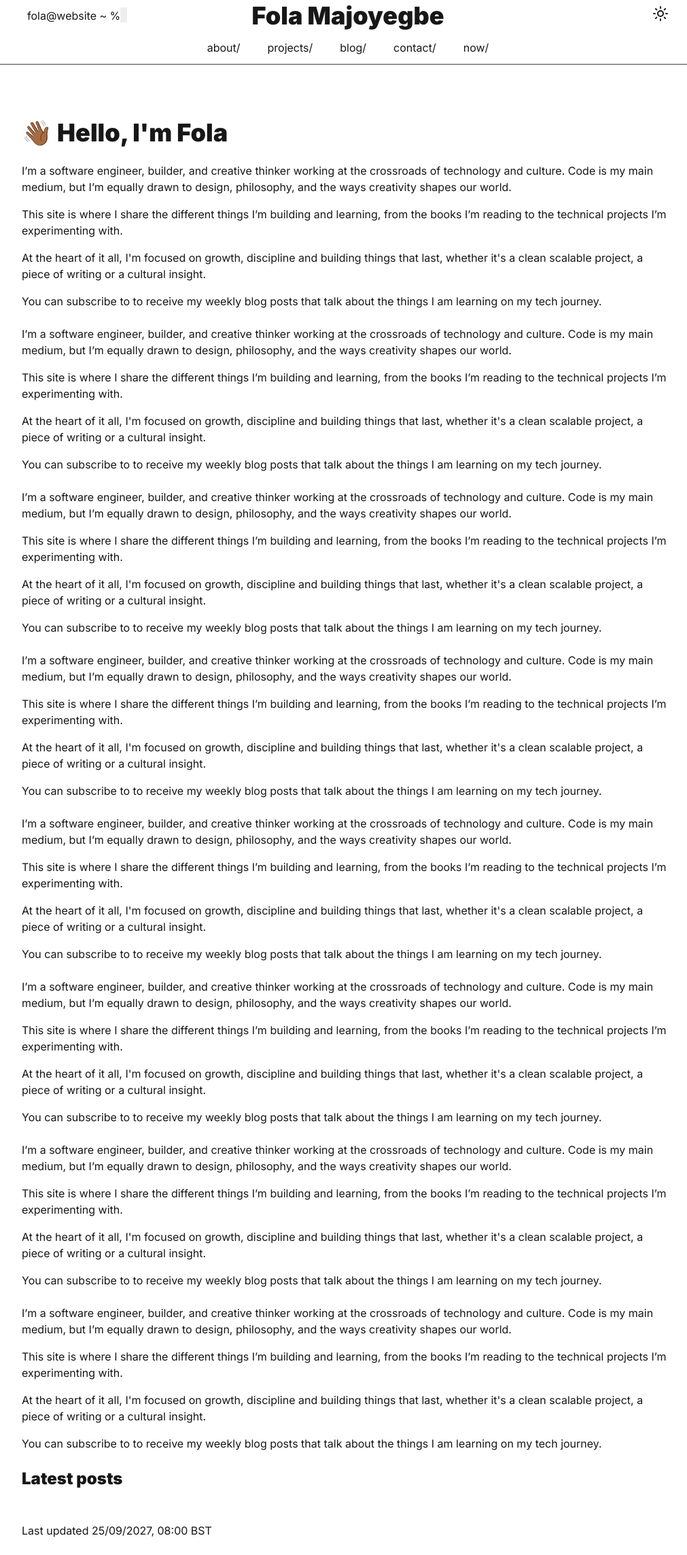
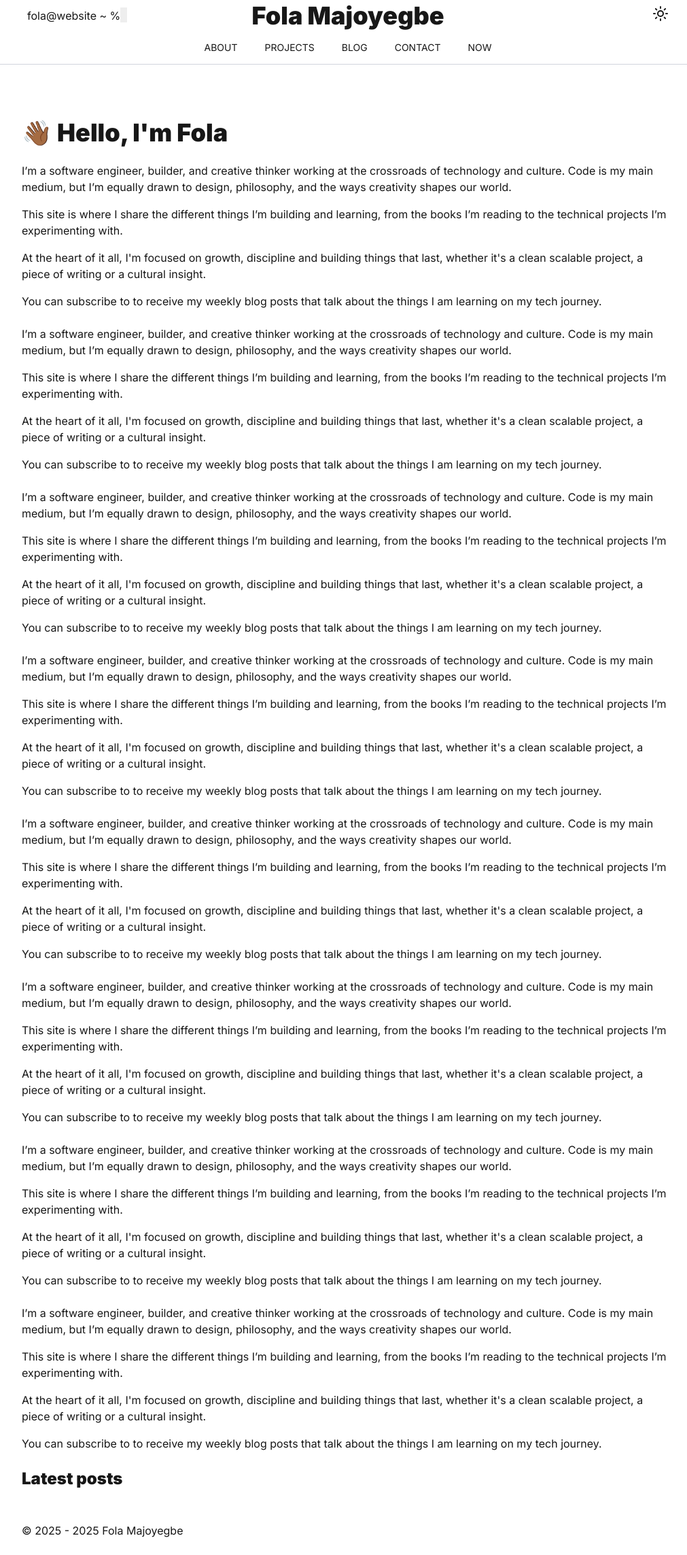
Before and after one commit to Folamajo/portfolio, a Next.js app: page / in a window 1280 px wide. Shown: the whole page at 68% size, without its empty margins (128-1139 px from the left). Built offline with nearby package versions, Linux system fonts and the light colour scheme.

Commit message:
Fixed dark mode Ui issue

```diff
--- a/src/app/globals.css
+++ b/src/app/globals.css
@@ -1,4 +1,5 @@
 @import "tailwindcss";
+@custom-variant dark (&:where(.dark, .dark *));
 
 :root {
   --background: #ffffff;
@@ -12,15 +13,15 @@
   --font-mono: var(--font-geist-mono);
 }
 
-@media (prefers-color-scheme: dark) {
+/* @media (prefers-color-scheme: dark) {
   :root {
     --background: #0a0a0a;
     --foreground: #ededed;
   }
-}
+} */
 
 .dark{
-   --background: #0a0a0a;
+   --background: #3b3b3b;
    --foreground: #ededed;
    color-scheme: dark;
 }
--- a/src/app/page.tsx
+++ b/src/app/page.tsx
@@ -6,8 +6,11 @@ export default function Home() {
          <header className= ' w-full flex justify-center  '>
             <Header />
          </header>
+         {/* <div className= "w-10 border h-10 dark:bg-amber-400">
+
+         </div> */}
          <main className='w-[60em] mt-20 mb-6'>
-            <h1 className='font-black text-4xl'>👋🏾 Hello, I'm Fola</h1>
+            <h1 className='font-black text-4xl '>👋🏾 Hello, I'm Fola</h1>
             <div className= "mt-6">
                <p>
                   I’m a software engineer, builder, and creative thinker working at the crossroads of technology and culture. Code is my main medium, but I’m equally drawn to design, philosophy, and the ways creativity shapes our world.
--- a/src/app/projects/page.tsx
+++ b/src/app/projects/page.tsx
@@ -5,7 +5,7 @@ import Footer from '@/components/Footer'
 
 const page = () => {
   return (
-  <div className="flex flex-col items-center border border-dashed h-screen">
+  <div className="flex flex-col items-center border border-dashed h-screen ">
 
          <header className= 'border border-dashed w-full flex justify-center '>
             <Header />
--- a/src/components/Footer.tsx
+++ b/src/components/Footer.tsx
@@ -6,14 +6,15 @@ const Footer = () => {
 
    return (
          <div className=" dark:bg-black ">
-            <p>Last updated {new Date(siteConfig.lastUpdated).toLocaleString("en-GB", {
+            © 2025 - 2025 Fola Majoyegbe
+            {/* <p>Last updated {new Date(siteConfig.lastUpdated).toLocaleString("en-GB", {
                timeZone: "Europe/London",
                day: "2-digit",
                month: "2-digit",
                year: "numeric",
                hour: "2-digit",
                minute: "2-digit"
-            })} BST</p>
+            })} BST</p>  */}
 
          </div>
    )
--- a/src/components/Header/Header.tsx
+++ b/src/components/Header/Header.tsx
@@ -22,11 +22,11 @@ const Header = () => {
 
 
    return (
-         <div className=' dark:bg-black dark:text-white flex flex-col items-center w-full transition-all duration-300 border-b border-b-gray-700  dark:border-b-gray-500' >
+         <div className='  flex flex-col items-center w-full transition-all duration-300 border-b border-b-gray-300 dark:border-b-gray-700 ' >
             <div ref = {elementToObserveRef} className=" ">
                <Name pageName={pageName}/>
             </div>
-            <div className={!observer?.isInView ? "fixed  w-full border-b border-b-gray-600 bg-white dark:text-white dark:bg-black" : "" }>
+            <div className={!observer?.isInView ? "fixed  w-full border-b bg-white border-b-gray-300 dark:border-b-gray-700  dark:bg-black" : "" }>
                <Menu setPageName={setPageName}/>
             </div>
 
--- a/src/components/Header/Menu.tsx
+++ b/src/components/Header/Menu.tsx
@@ -15,12 +15,9 @@ const Menu = ({ setPageName } : MenuProps) => {
    const observer = useContext(ObserverContext)
    return (
       <div className= ' w-full flex justify-center items-center relative  '>
-         <div className="w-[60em] relative flex justify-center items-center py-6">
-
-
-
+         <div className="w-[60em] relative flex justify-center items-center py-6 ">
             {
-               !observer?.isInView ? <div className="absolute left-2 font-bold text-lg">Fola Majoyegbe</div> : ""
+               !observer?.isInView ? <div className="absolute left-2 font-bold text-lg ">Fola Majoyegbe</div> : ""
             }
 
              {/* <div className = "border border-dashed mr-auto">
@@ -28,37 +25,37 @@ const Menu = ({ setPageName } : MenuProps) => {
              </div> */}
 
 
-            <div className="  mx-auto absolute left-1/2 transform -translate-x-1/2">
+            <div className="  mx-auto absolute left-1/2 transform -translate-x-1/2 text-sm">
                <ul className='flex gap-10'>
                <li className= "hover:opacity-70">
                   <Link href='/about'
                         onMouseEnter={()=>setPageName('cd about')}
                         onMouseLeave={()=>setPageName("")}
-                  >about<span>/</span></Link>
+                  >ABOUT</Link>
                </li>
                <li className= "hover:opacity-70">
                   <Link href='/projects'
                         onMouseEnter={()=>setPageName('cd projects')}
                         onMouseLeave={()=>setPageName("")}
-                  >projects<span>/</span></Link>
+                  >PROJECTS</Link>
                </li>
                <li className= "hover:opacity-70">
                   <Link href='/blog'
                         onMouseEnter={()=>setPageName('cd blog')}
                         onMouseLeave={()=>setPageName("")}
-                  >blog<span>/</span></Link>
+                  >BLOG</Link>
                </li>
                <li className= "hover:opacity-70">
                   <Link href='/contact'
                         onMouseEnter={()=>setPageName('cd contact')}
                         onMouseLeave={()=>setPageName("")}
-                  >contact<span>/</span></Link>
+                  >CONTACT</Link>
                </li>
                <li className= "hover:opacity-70">
                   <Link href='/now'
                         onMouseEnter={()=>setPageName('cd now')}
                         onMouseLeave={()=>setPageName("")}
-                  >now<span>/</span></Link></li>
+                  >NOW</Link></li>
 
             </ul>
 
```
